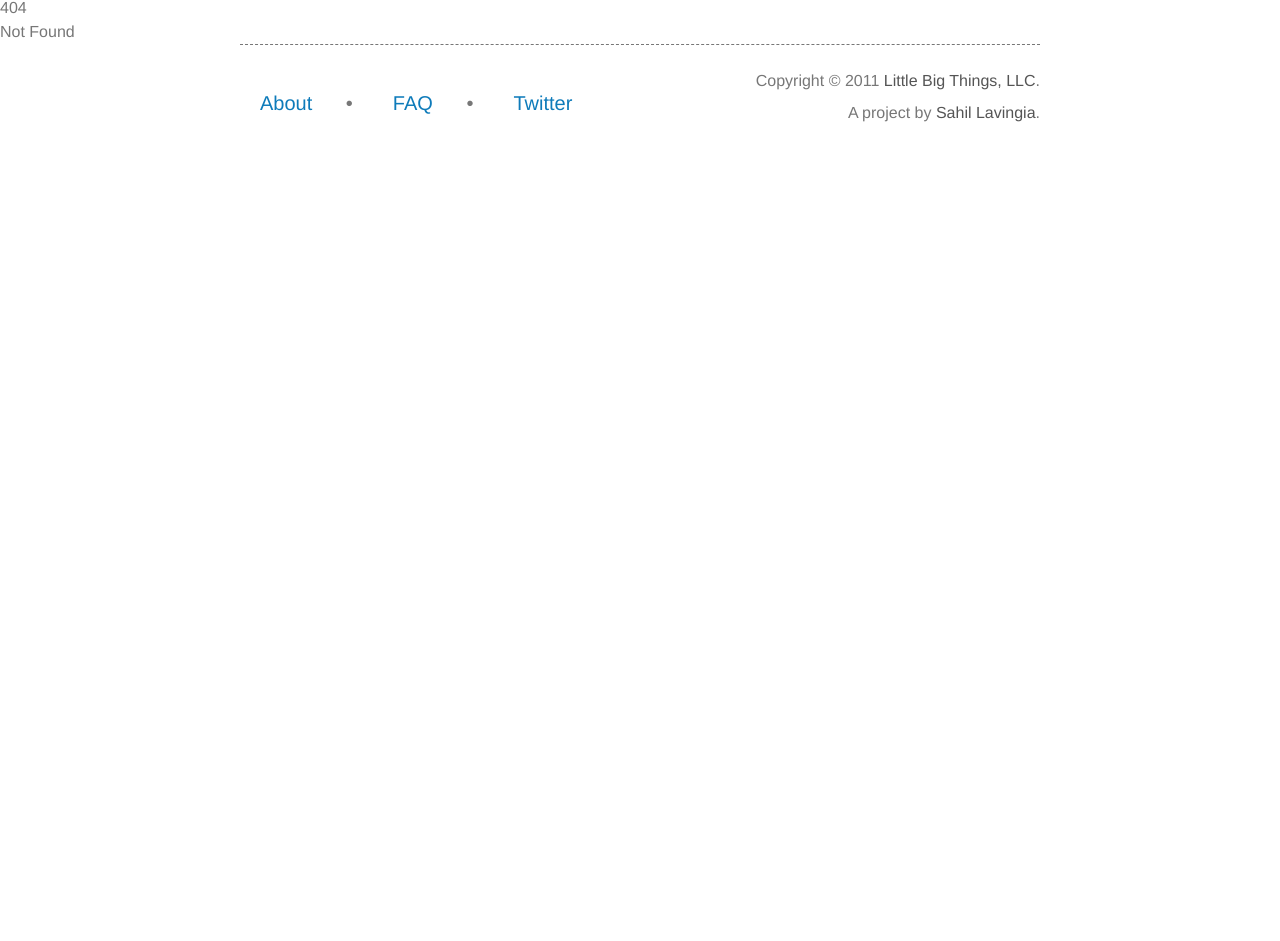
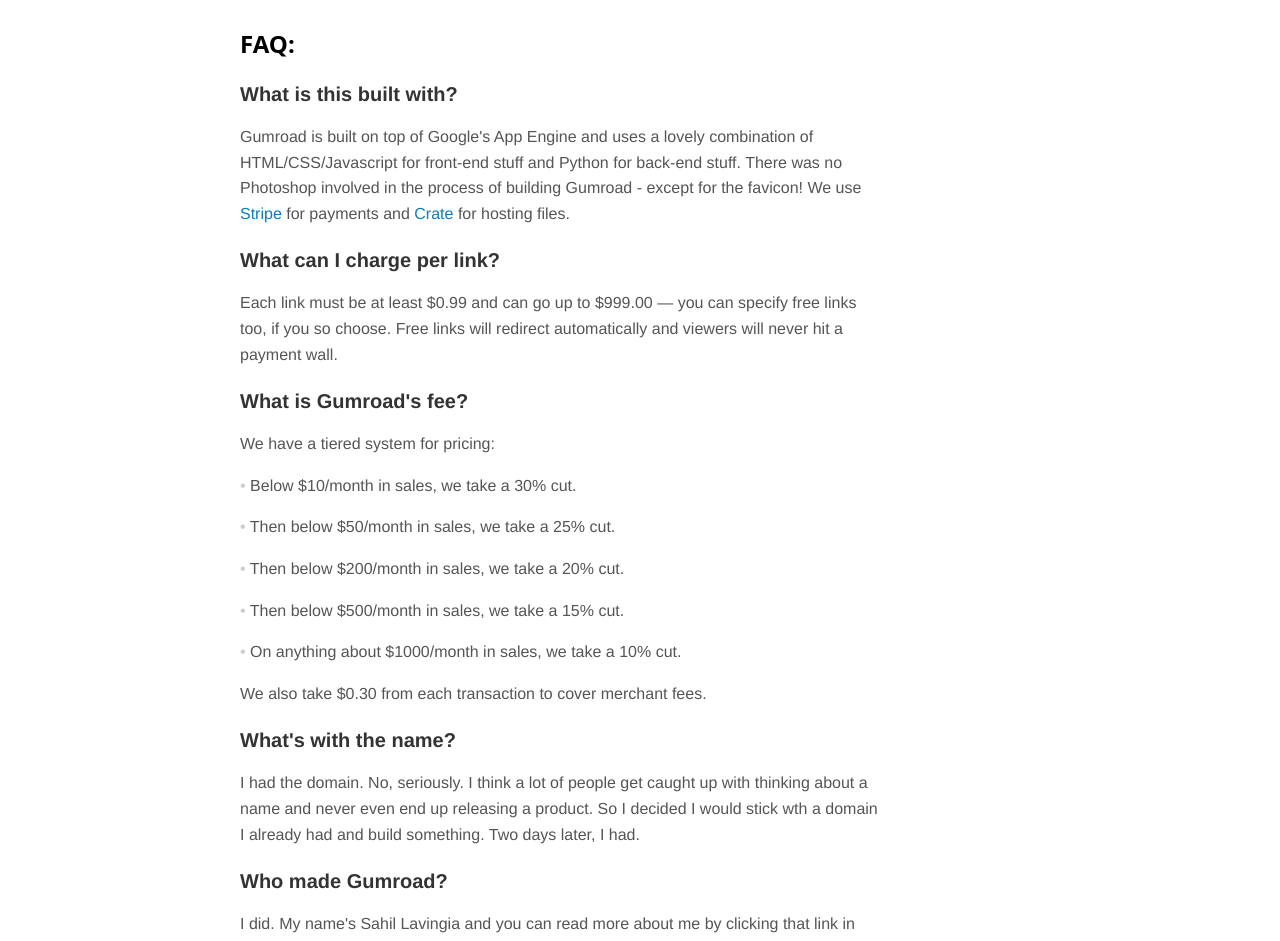
Before and after one commit to bhavyagada/gumroad-v1, a SvelteKit app: page /faq in a window 1280 px wide. Before the commit this address had no page. Shown: the part 157-1098 px from the top of the page. Before the commit the page ends 800 px from the top, so only its background shows below. Built offline with nearby package versions, Linux system fonts and the light colour scheme.

Commit message:
Finish about, faq and login page UIs

```diff
--- /dev/null
+++ b/src/routes/+error.svelte
@@ -0,0 +1,4 @@
+<div class="clear-both w-3/5 min-w-[800px] max-w-[960px] overflow-hidden mx-auto my-0 px-0 py-8">
+  <h3 class="font-sans text-2xl font-bold text-black">404</h3>
+  <p class="w-4/5 leading-[160%] text-[#555] mx-0 my-[15px]">You've reached a page that doesn't exist. <a href="/home">Go home?</a></p>
+</div>
--- /dev/null
+++ b/src/routes/about/+page.js
@@ -0,0 +1,6 @@
+export const load = () => {
+  return {
+    title: "About Gumroad",
+    body_id: "static-content",
+  }
+}
--- /dev/null
+++ b/src/routes/about/+page.svelte
@@ -0,0 +1,8 @@
+<div>
+	<div class="clear-both w-3/5 min-w-[800px] max-w-[960px] overflow-hidden mx-auto my-0 px-0 py-8">
+		<h3 class="font-sans text-2xl font-bold text-black">About:</h3>
+		<p class="w-4/5 leading-[160%] text-[#555] mx-0 my-4">With Gumroad, we want to make accepting payments for digital goods extremely simple. Put simply, it's an astonishingly simple payment system based purely on URLs. If you want, you can think of it like a URL shortener with a pay-wall built into it, but it's much more than that.</p>
+		<p class="w-4/5 leading-[160%] text-[#555] mx-0 my-4">We want to be the de-facto way people share anything of value. We're starting with currency, but our vision far exceeds that. There is value in much more than just money — imagine letting people pay for things with their time or knowledge rather than their wallet. The potential for such a concept is <em>massive</em>.</p>
+		<p class="w-4/5 leading-[160%] text-[#555] mx-0 my-4">So far it's just one dude, <a href="http://sahillavingia.com/">me</a>. If you'd like to help me accomplish the above, you should <a href="mailto:hi@gumroad.com">send me an email</a>.</p>
+	</div>
+</div>
--- /dev/null
+++ b/src/routes/faq/+page.js
@@ -0,0 +1,6 @@
+export const load = () => {
+  return {
+    title: "Gumroad - FAQ",
+    body_id: "static-content",
+  }
+}
--- /dev/null
+++ b/src/routes/faq/+page.svelte
@@ -0,0 +1,33 @@
+<div>
+	<div class="clear-both w-3/5 min-w-[800px] max-w-[960px] overflow-hidden mx-auto my-0 px-0 py-8">
+		<h3 class="font-sans text-2xl font-bold text-black">FAQ:</h3>
+		<ol>
+			<li class="text-[#555] mx-0 my-5 list-none">
+				<h4 class="font-bold text-xl text-[#333] mb-2.5">What is this built with?</h4>
+				<p class="w-4/5 leading-[160%] text-[#555] mx-0 my-4">Gumroad is built on top of Google's App Engine and uses a lovely combination of HTML/CSS/Javascript for front-end stuff and Python for back-end stuff. There was no Photoshop involved in the process of building Gumroad - except for the favicon! We use <a href="https://web.archive.org/web/20110409184753/http://stripe.com/">Stripe</a> for payments and <a href="https://web.archive.org/web/20110409184753/http://letscrate.com/">Crate</a> for hosting files.</p>
+			</li>
+			<li class="text-[#555] mx-0 my-5 list-none">
+				<h4 class="font-bold text-xl text-[#333] mb-2.5">What can I charge per link?</h4>
+				<p class="w-4/5 leading-[160%] text-[#555] mx-0 my-4">Each link must be at least $0.99 and can go up to $999.00 — you can specify free links too, if you so choose. Free links will redirect automatically and viewers will never hit a payment wall.</p>
+			</li>
+			<li class="text-[#555] mx-0 my-5 list-none">
+				<h4 class="font-bold text-xl text-[#333] mb-2.5">What is Gumroad's fee?</h4>
+				<p class="w-4/5 leading-[160%] text-[#555] mx-0 my-4">We have a tiered system for pricing:</p>
+				<p class="w-4/5 leading-[160%] text-[#555] mx-0 my-4"><span class="font-normal text-[#ccc]">•</span> Below $10/month in sales, we take a 30% cut.</p>
+				<p class="w-4/5 leading-[160%] text-[#555] mx-0 my-4"><span class="font-normal text-[#ccc]">•</span> Then below $50/month in sales, we take a 25% cut.</p>
+				<p class="w-4/5 leading-[160%] text-[#555] mx-0 my-4"><span class="font-normal text-[#ccc]">•</span> Then below $200/month in sales, we take a 20% cut.</p>
+				<p class="w-4/5 leading-[160%] text-[#555] mx-0 my-4"><span class="font-normal text-[#ccc]">•</span> Then below $500/month in sales, we take a 15% cut.</p>
+				<p class="w-4/5 leading-[160%] text-[#555] mx-0 my-4"><span class="font-normal text-[#ccc]">•</span> On anything about $1000/month in sales, we take a 10% cut.</p>
+				<p class="w-4/5 leading-[160%] text-[#555] mx-0 my-4">We also take $0.30 from each transaction to cover merchant fees.</p>
+			</li>
+			<li class="text-[#555] mx-0 my-5 list-none">
+				<h4 class="font-bold text-xl text-[#333] mb-2.5">What's with the name?</h4>
+				<p class="w-4/5 leading-[160%] text-[#555] mx-0 my-4">I had the domain. No, seriously. I think a lot of people get caught up with thinking about a name and never even end up releasing a product. So I decided I would stick wth a domain I already had and build something. Two days later, I had.</p>
+			</li>
+			<li class="text-[#555] mx-0 my-5 list-none">
+				<h4 class="font-bold text-xl text-[#333] mb-2.5">Who made Gumroad?</h4>
+				<p class="w-4/5 leading-[160%] text-[#555] mx-0 my-4">I did. My name's Sahil Lavingia and you can read more about me by clicking that link in the footer. Put simply, I feel like shit when I'm not making stuff. Gumroad is just one of the many things I've built. There's much more to come so you should follow me on <a href="https://web.archive.org/web/20110409184753/http://twitter.com/slavingia/">Twitter</a> if that interests you.</p>
+			</li>
+		</ol>
+	</div>
+</div>
--- /dev/null
+++ b/src/routes/login/+page.js
@@ -0,0 +1,6 @@
+export const load = () => {
+  return {
+    title: "Log in to Gumroad",
+    body_id: "login",
+  }
+}
--- /dev/null
+++ b/src/routes/login/+page.svelte
@@ -0,0 +1,20 @@
+<div>
+	<div class="clear-both w-3/5 min-w-[800px] max-w-[960px] overflow-hidden mx-auto my-0 px-0 py-8">
+		<div id="main-page-form" class="bg-[#f9f9f9] w-[458px] border border-2 border-dashed border-[#eee] rounded-xl float-none mx-auto my-0">
+			<h2 class="font-sans text-[22px] text-[#333] font-semibold text-center mx-5 mt-5 mb-4">Login to your account:</h2>
+			<form action="/login" method="post" class="m-0">
+				<p class="clear-both overflow-hidden my-2.5 mx-5">
+					<label for="email" class="font-bold text-[#777] text-right float-left w-[118px] pt-2.5">Email address:</label>
+					<input name="email" type="text" placeholder="email address" class="w-72 float-right text-black text-sm p-2 border border-slate-500 border-solid focus:outline-none">
+				</p>
+				<p class="clear-both overflow-hidden my-2.5 mx-5">
+					<label for="password" class="font-bold text-[#777] text-right float-left w-[118px] pt-2.5">Password:</label>
+					<input name="password" type="password" placeholder="password" class="w-72 float-right text-black text-sm p-2 border border-slate-500 border-solid focus:outline-none">
+				</p>
+				<p class="m-0 clear-both overflow-hidden">
+          <button type="submit" class="bg-[#f2f2f2] font-bold text-lg w-full text-[#0e7bba] mt-2.5 m-0 p-5 rounded-br-[15px] rounded-bl-[15px] border-t-2 border-t-[#eee] border-0 border-dashed hover:underline hover:text-[#0a547f] hover:cursor-pointer">Login</button>
+        </p>
+			</form>
+		</div>
+	</div>
+	</div>
```
